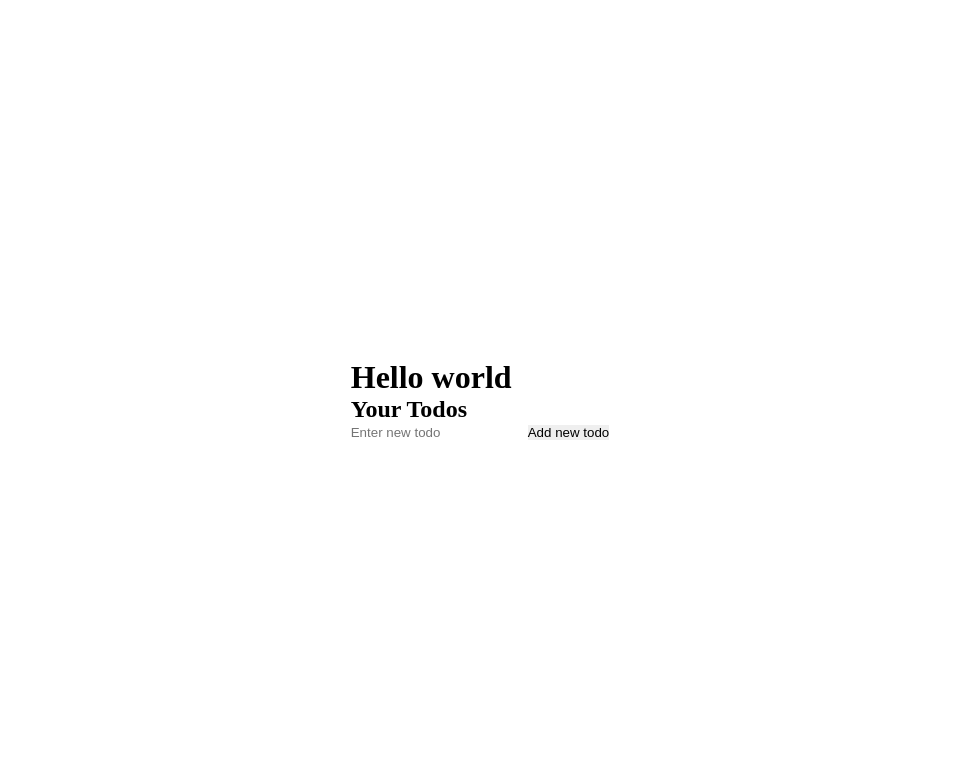
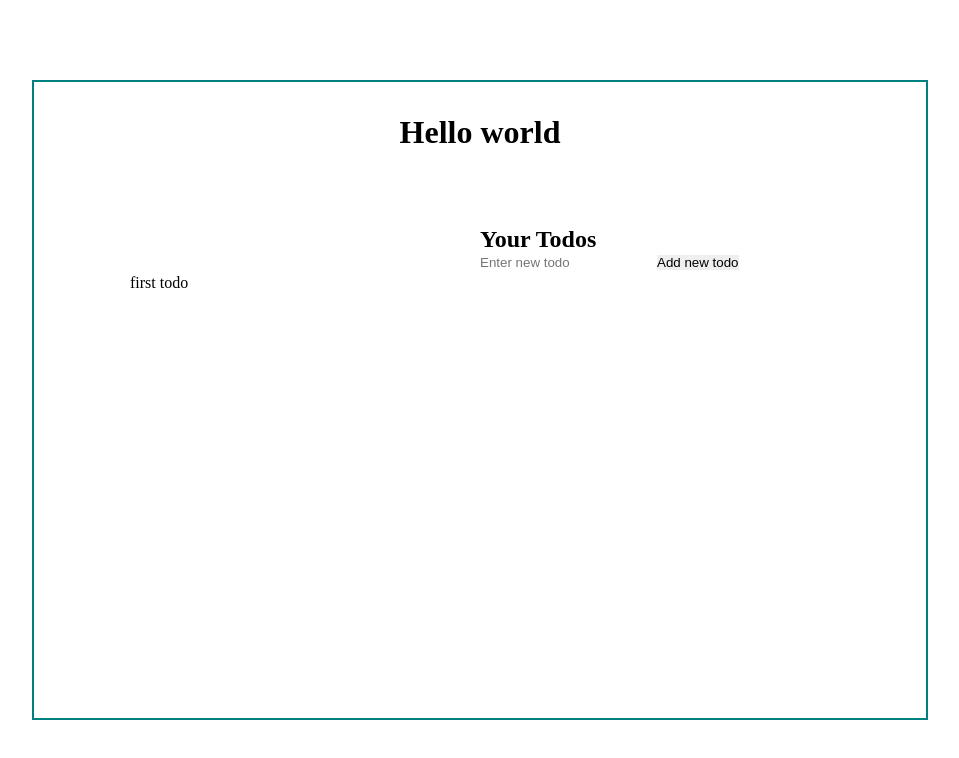
Before and after one commit to joonyg10/todolist-cypress, a React (Create React App) app: page / in a window 1280 px wide. Shown: the top 758 px of the page, without its empty margins (160-1119 px from the left). Built offline with nearby package versions, Linux system fonts and the light colour scheme.

Commit message:
ADD: App.styles

```diff
--- a/src/App.tsx
+++ b/src/App.tsx
@@ -1,19 +1,24 @@
 import { useState } from 'react'
 import { TodoHeader } from './components'
 
+import * as S from './styles/App.styles'
 import * as T from './types'
 
 function App() {
-  const [todos, setTodos] = useState<T.ITodo[]>([])
+  const [todos, setTodos] = useState<T.ITodo[]>([
+    { id: '1', todo: 'first todo', done: false },
+  ])
 
   return (
-    <>
-      <h1>Hello world</h1>
+    <S.Container>
+      <S.Heading>Hello world</S.Heading>
+      <S.TodosSection>
+        {todos.map((todo: T.ITodo) => (
+          <li key={todo.id}>{todo.todo}</li>
+        ))}
+      </S.TodosSection>
       <TodoHeader setTodos={setTodos} />
-      {todos.map((todo: T.ITodo) => (
-        <p key={todo.id}>{todo.todo}</p>
-      ))}
-    </>
+    </S.Container>
   )
 }
 
--- /dev/null
+++ b/src/styles/App.styles.ts
@@ -0,0 +1,21 @@
+import styled from '@emotion/styled'
+
+export const Container = styled.main`
+  display: grid;
+  grid-template-columns: repeat(2, 1fr);
+  grid-template-rows: 5rem auto;
+  row-gap: 2rem;
+  width: 70vw;
+  min-height: 80vh;
+  padding: 2rem 4rem;
+  border: 2px solid teal;
+`
+
+export const Heading = styled.h1`
+  text-align: center;
+  grid-column: 1 / -1;
+`
+
+export const TodosSection = styled.ul`
+  padding: 3em 2em;
+`
```
